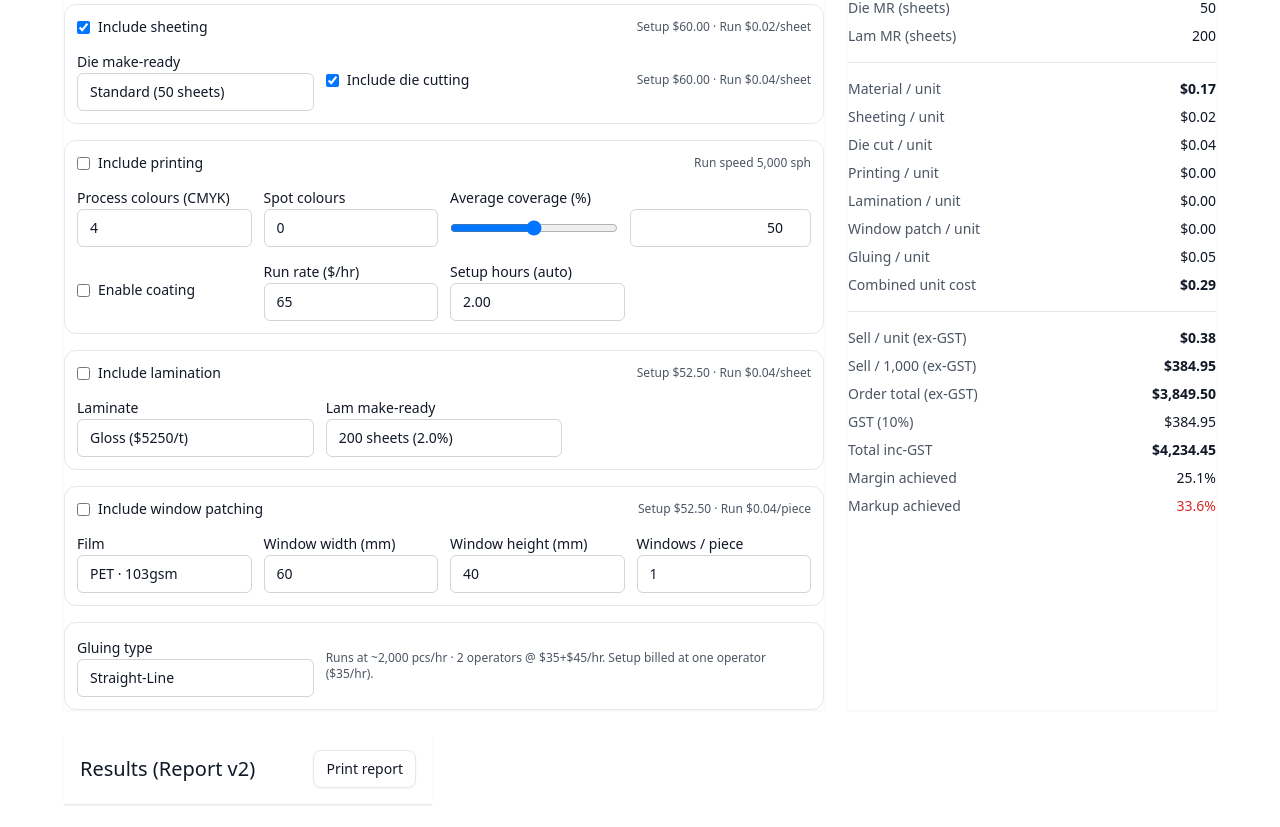
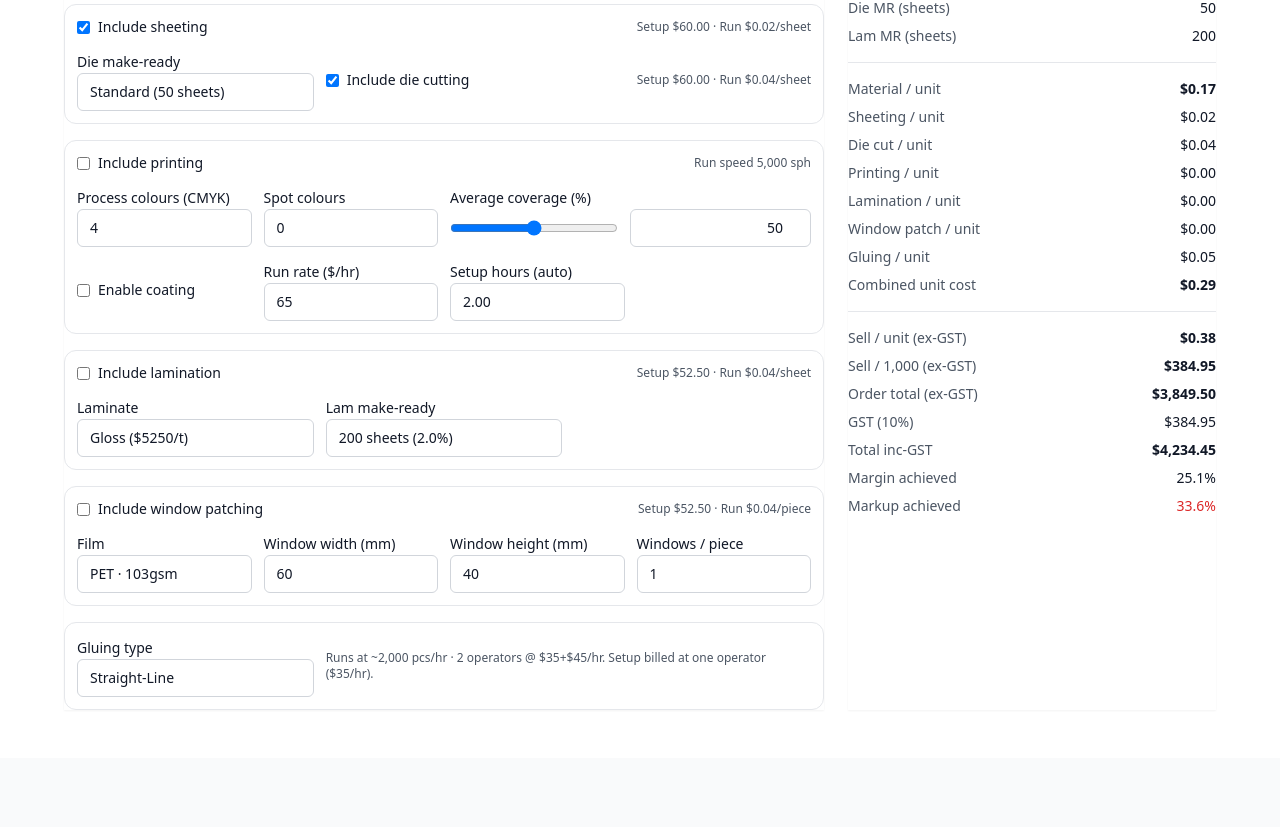
Before and after one commit to JohnTapalla/Estimator-v1, a React (Vite) app: page / in a window 1280 px wide. Shown: the part 261-1088 px from the top of the page. After the commit the page ends 1019 px from the top, so only its background shows below. Built offline with nearby package versions, Linux system fonts and the light colour scheme.

Commit message:
Update App.tsx

```diff
--- a/src/App.tsx
+++ b/src/App.tsx
@@ -573,19 +573,6 @@ export default function App(){
 
         {/* ===== Results (Report v2) – keeps V1 intact ===== */}
   <Card className="shadow-sm">
-    <CardHeader>
-      <CardTitle className="text-xl flex items-center justify-between">
-        <span>Results (Report v2)</span>
-        <button
-          type="button"
-          onClick={handlePrint}
-          className="no-print inline-flex items-center rounded-lg border px-3 py-2 text-sm font-medium shadow-sm hover:bg-gray-50"
-        >
-          Print report
-        </button>
-      </CardTitle>
-    </CardHeader>
-
     <CardContent className="space-y-4">
       {/* hide this on screen; only for printing */}
       <style>{`
```
